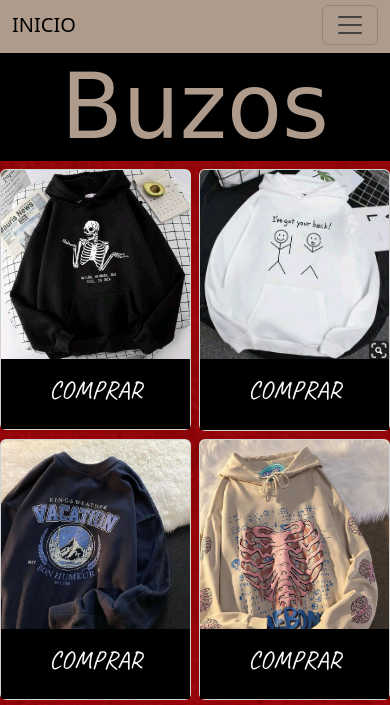
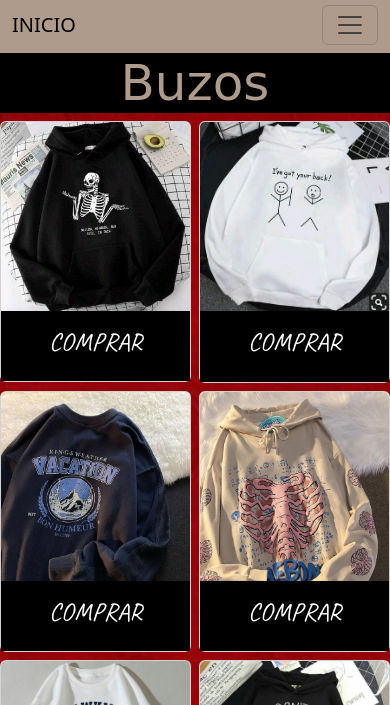
Before and after one commit to agusscilingo/PFScilingo, a website: page pages/buzos.html in a window 390 px wide. Shown: the part 123-828 px from the top of the page. Drawn offline with Linux system fonts and the light colour scheme; a web font is replaced by a local one.

Commit message:
entregaok

```diff
--- a/pages/buzos.html
+++ b/pages/buzos.html
@@ -9,7 +9,7 @@
     <meta name="keywords" content="html, bootstrap, css, pagina web, colores, ejemplos">
     <title>Buzos</title>
     <link rel="stylesheet" href="../css/style.css">
-    <link rel="stylesheet" href="../styles/bootstrap.min.css">
+    <link rel="stylesheet" href="../boots/bootstrap.min.css">
     <link rel="shortcut icon" href="../img/logos/logo-pngfavicom.ico">
 
 </head>
--- a/scss/style.scss
+++ b/scss/style.scss
@@ -21,21 +21,23 @@
 
 .nav-link {
     transform: scale(1);
-    transition:0.4s ease;
+    transition: 0.4s ease;
 }
-.nav-link:hover{
+
+.nav-link:hover {
     transform: scale(1.2);
     transition: all 0.4s ease;
 }
 
-@media screen and (max-width:800px){
+@media screen and (max-width:800px) {
     .nav-link {
         transform: scale(0.9);
-        transition:0.4s ease;
+        transition: 0.4s ease;
     }
-    .nav-link:hover{
+
+    .nav-link:hover {
         transform: scale(1);
-        transition:0.4s ease;
+        transition: 0.4s ease;
     }
 }
 
@@ -47,6 +49,18 @@
     font-size: 90px;
     margin-top: 0;
 
+}
+
+@media screen and (max-width:800px) {
+    #barra {
+        background-color: $black;
+        color: #AE9B8C;
+        font-family: 'babylonica', cursive;
+        text-align: center;
+        font-size: 50px;
+        margin-top: 0;
+
+    }
 }
 
 
```
Also changed, not shown: index.html (+1 -1 lines), pages/contacto.html (+1 -1 lines), pages/gorrxs.html (+1 -1 lines), pages/remeras.html (+1 -1 lines), pages/tazas.html (+1 -1 lines), css/style.css, styles/bootstrap.min.css (deleted).
